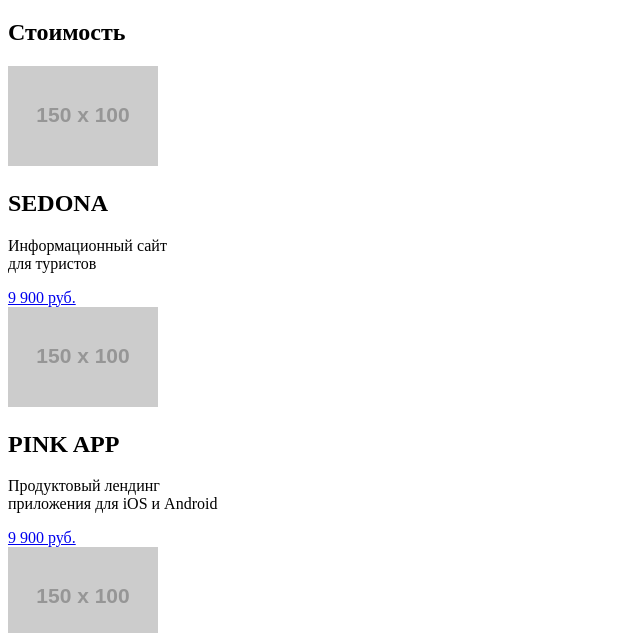
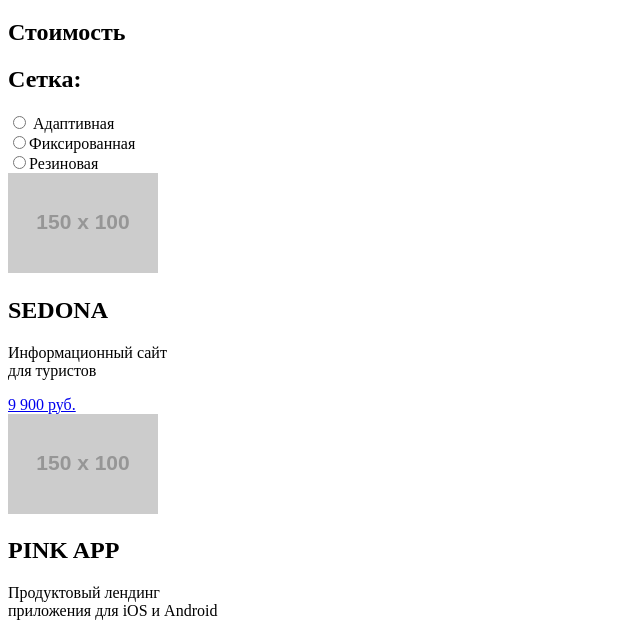
Before and after one commit to zipoon/612711-nerds, a plain HTML site: page catalog.html in a window 1280 px wide. Shown: the part 167-800 px from the top of the page, without its empty margins (0-640 px from the left). Drawn offline with Linux system fonts and the light colour scheme; placeholder pictures from the web are drawn by us.

Commit message:
сетка
добавил сетку

```diff
--- a/catalog.html
+++ b/catalog.html
@@ -20,6 +20,10 @@
 	<main class="container">
      <section class="filters">
         <h2 class="visually-hidden">Стоимость</h2>
+		<h2> Сетка:</h2>
+		<input type="radio" name="Adaptive" /> Адаптивная <br/>
+		<input type="radio" name="Fixed"/>Фиксированная <br/>
+		<input type="radio" name="Rubber"/>Резиновая <br/>
         <!-- Здесь будет форма -->
       </section>
 
```
